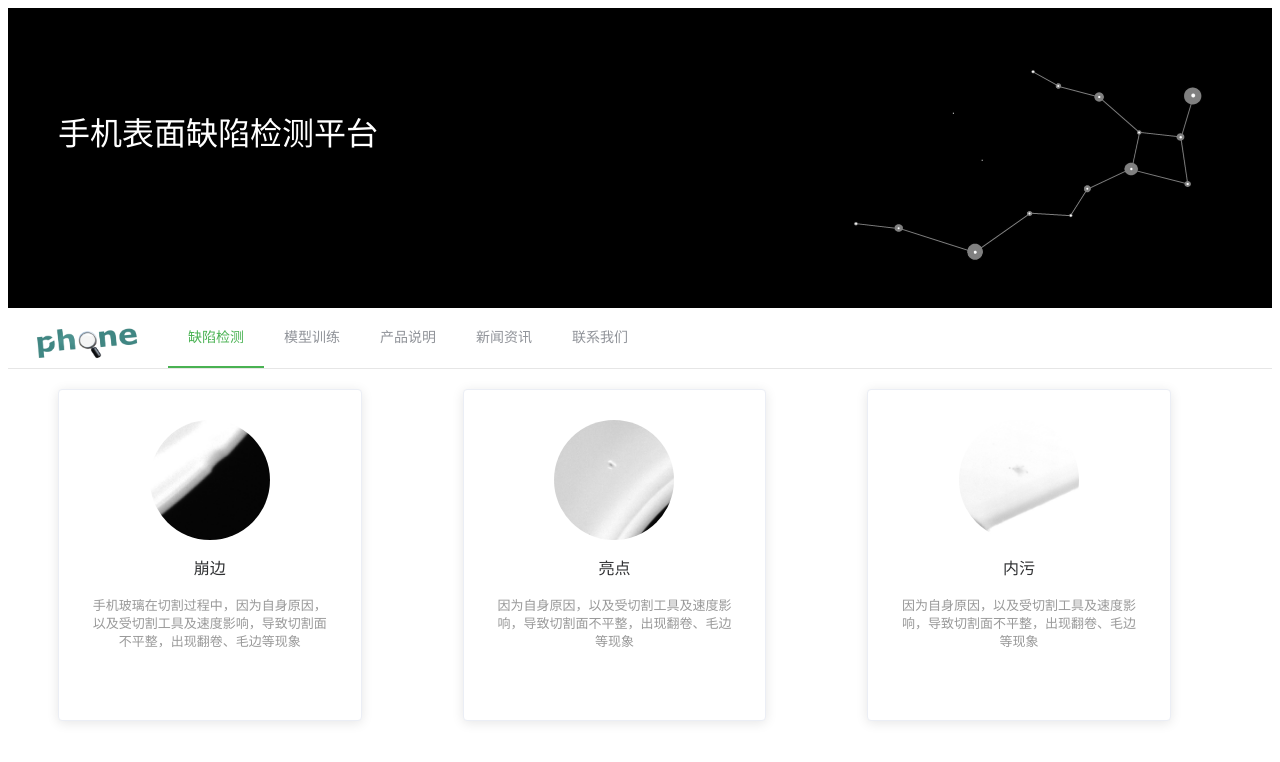
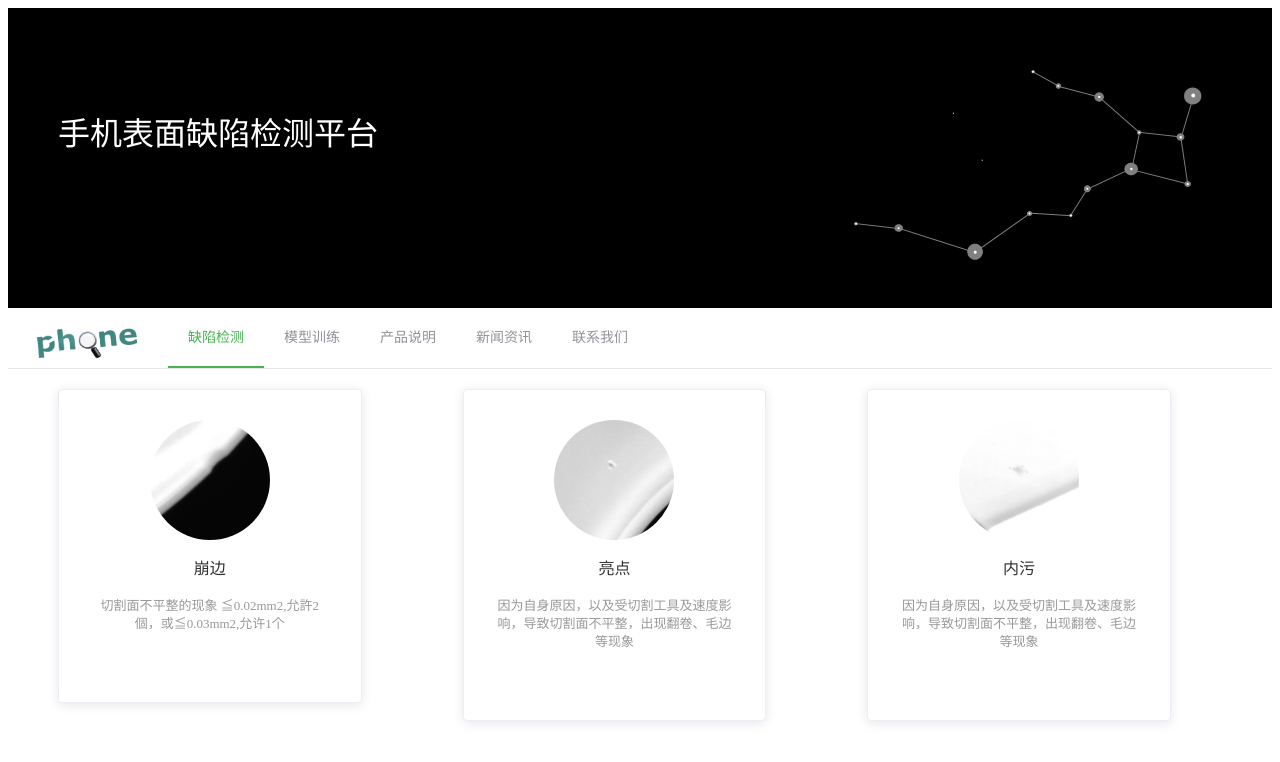
Before and after one commit to whugyt99/xxproject, a Vue app: page / in a window 1280 px wide. Shown: the top 762 px of the page. Built offline with nearby package versions, Linux system fonts and the light colour scheme.

Commit message:
feat:缺陷检测2.1

```diff
--- a/src/components/HelloWorld.vue
+++ b/src/components/HelloWorld.vue
@@ -39,7 +39,8 @@ export default {
       msg: '缺陷描述',
       fit: 'fill',
       defectTypes: [
-        {imgSrc:'../static/image/缺陷类型/崩边1.jpg' ,name:'崩边', details:'手机玻璃在切割过程中，因为自身原因，以及受切割工具及速度影响，导致切割面不平整，出现翻卷、毛边等现象'},
+        {imgSrc:'../static/image/缺陷类型/崩边1.jpg' ,name:'崩边', details:'切割面不平整的现象\n\r' +
+            '≦0.02mm2,允許2個，或≦0.03mm2,允许1个'},
         {imgSrc:'../static/image/缺陷类型/亮点1.jpg' ,name:'亮点', details:'因为自身原因，以及受切割工具及速度影响，导致切割面不平整，出现翻卷、毛边等现象'},
         {imgSrc:'../static/image/缺陷类型/内污.jpg' ,name:'内污', details:'因为自身原因，以及受切割工具及速度影响，导致切割面不平整，出现翻卷、毛边等现象'},
       ]
```
